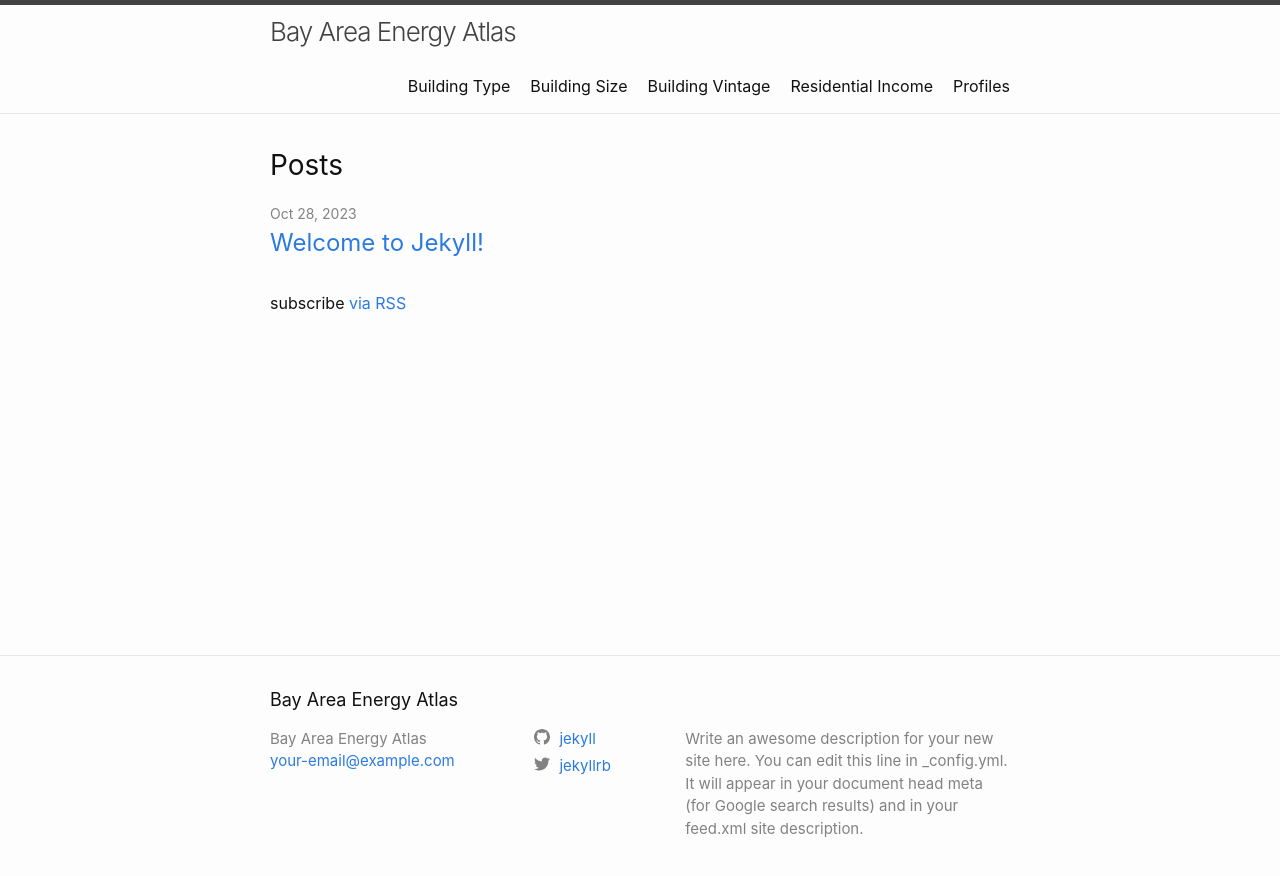
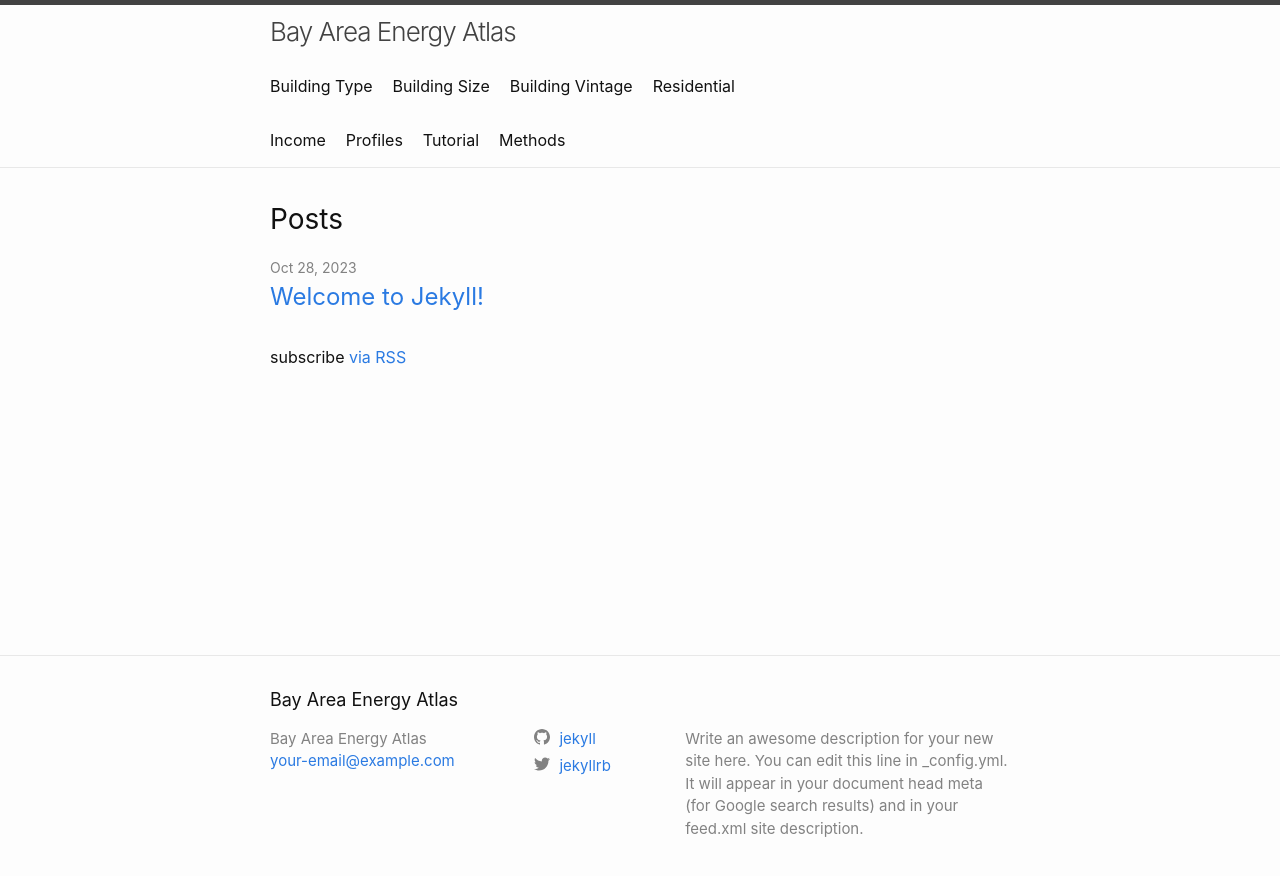
Before and after one commit to uclaioes/bayren-atlas, a Jekyll site: the page built from index.md, in a window 1280 px wide. Shown: the top 876 px of the page. Built offline with Jekyll 4.4.1, drawn with Linux system fonts in a browser that asks for light colours.

Commit message:
add tutorials and methods to menu

```diff
--- a/_config.yml
+++ b/_config.yml
@@ -48,3 +48,5 @@
 - vintage.md
 - income.md
 - profiles.md
+- tutorial.md
+- methods.md
```
